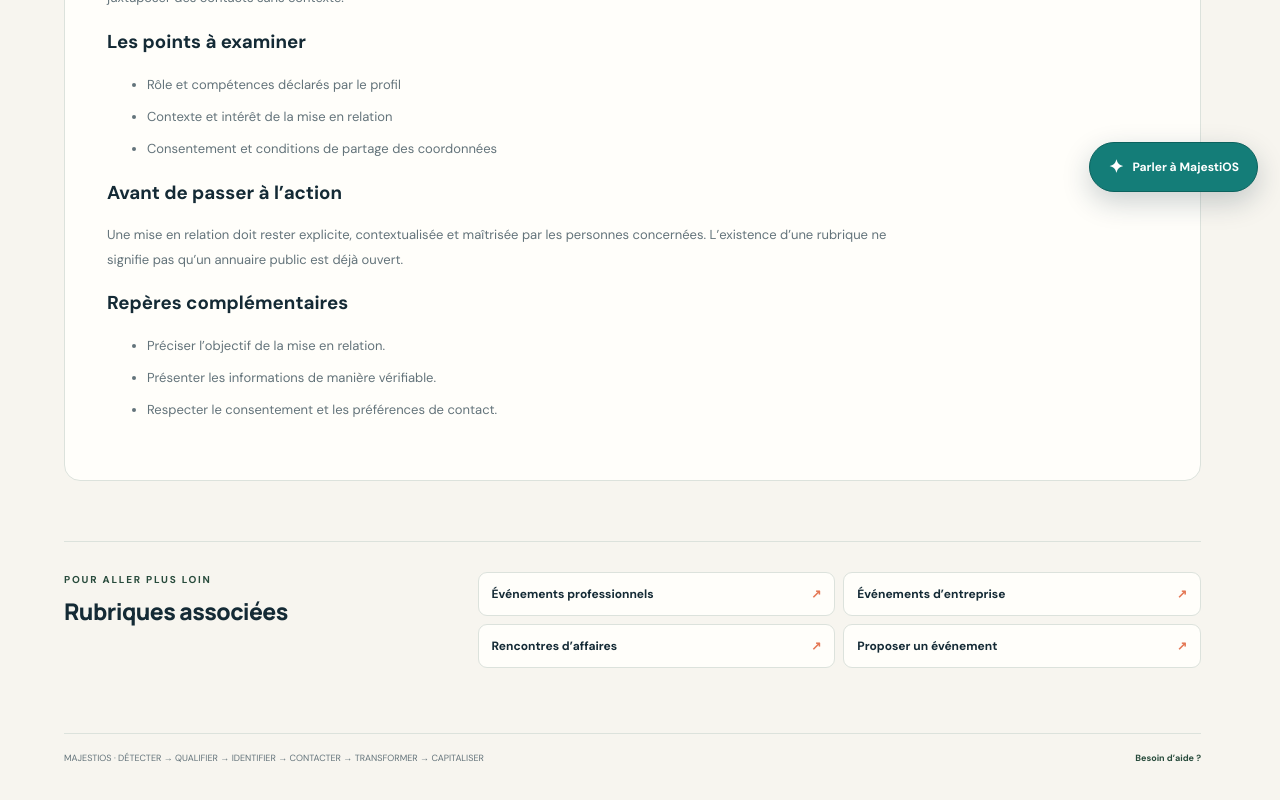
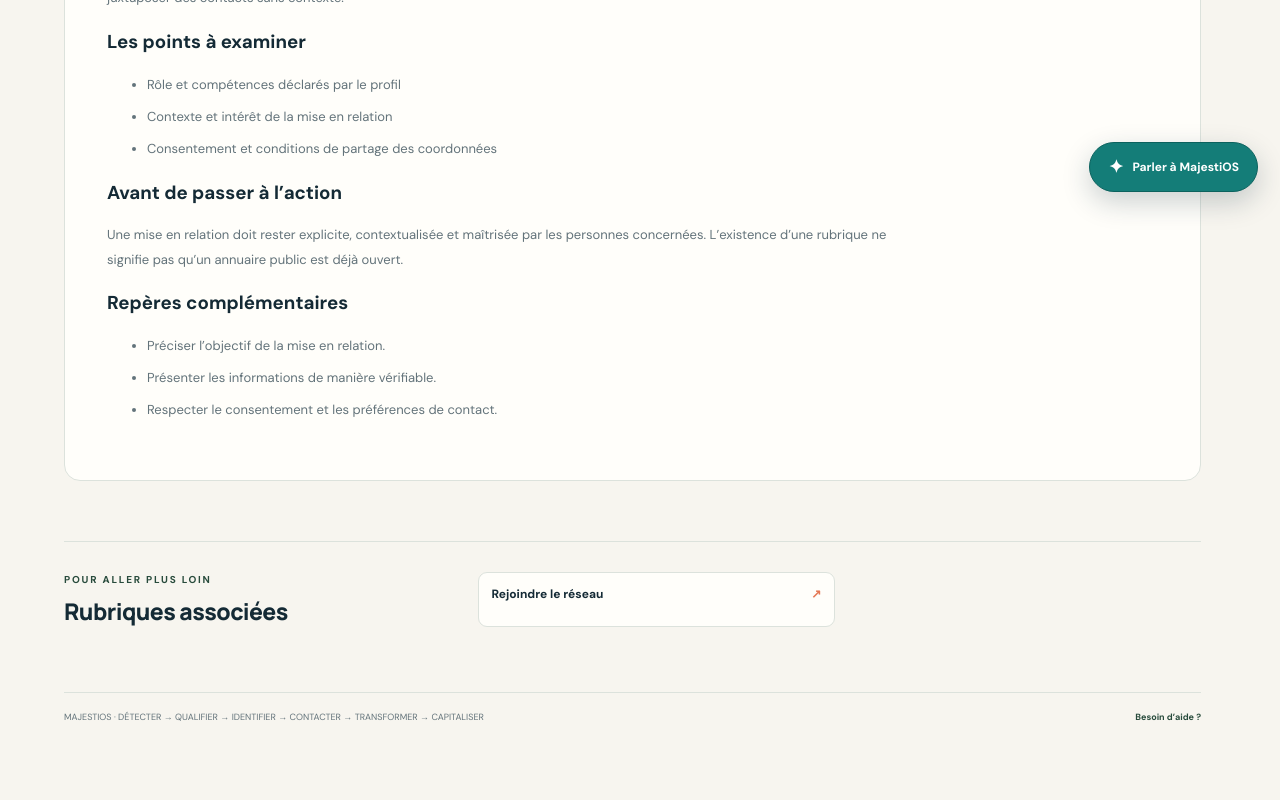
Before and after one commit to Chexpeer/Majestios, a Next.js app: page /reseaux/annuaire in a window 1280 px wide. Shown: the part 588-1388 px from the top of the page. After the commit the page ends 1361 px from the top, so only its background shows below. Built offline with nearby package versions, Linux system fonts and the light colour scheme.

Commit message:
Replacer les salons dans le flux Opportunités plutôt que dans Réseaux

```diff
--- a/src/data/site-tree.ts
+++ b/src/data/site-tree.ts
@@ -65,12 +65,8 @@ export const siteTree: SiteNode[] = [
       { label: "Après un résultat", href: "/developpement-commercial/accompagnement-appels-offres/apres-un-resultat", description: "Capitaliser sur la décision et les retours." }
     ]}
   ]},
-  { label: "Réseaux", href: "/reseaux", description: "Développer des relations professionnelles utiles autour des compétences, des événements et des opportunités.", children: [
+  { label: "Réseaux", href: "/reseaux", description: "Développer des relations professionnelles utiles et des complémentarités entre acteurs.", children: [
     { label: "Annuaire professionnel", href: "/reseaux/annuaire", description: "Consulter les profils disponibles lorsque l’annuaire sera ouvert." },
-    { label: "Événements professionnels", href: "/reseaux/evenements", description: "Relier les rendez-vous professionnels à des objectifs et des contacts pertinents." },
-    { label: "Événements d’entreprise", href: "/reseaux/evenements-entreprise", description: "Identifier les événements organisés par les entreprises et les occasions de prise de contact." },
-    { label: "Rencontres d’affaires", href: "/reseaux/rencontres-affaires", description: "Favoriser des échanges professionnels contextualisés plutôt qu’une accumulation de contacts." },
-    { label: "Proposer un événement", href: "/reseaux/proposer-evenement", description: "Soumettre un événement à vérification avant toute diffusion." },
     { label: "Rejoindre le réseau", href: "/reseaux/rejoindre", description: "Découvrir comment contribuer au réseau." }
   ]},
   { label: "Comprendre", href: "/comprendre", description: "Comprendre le concept, les termes et les parcours MajestiOS.", children: [
```
